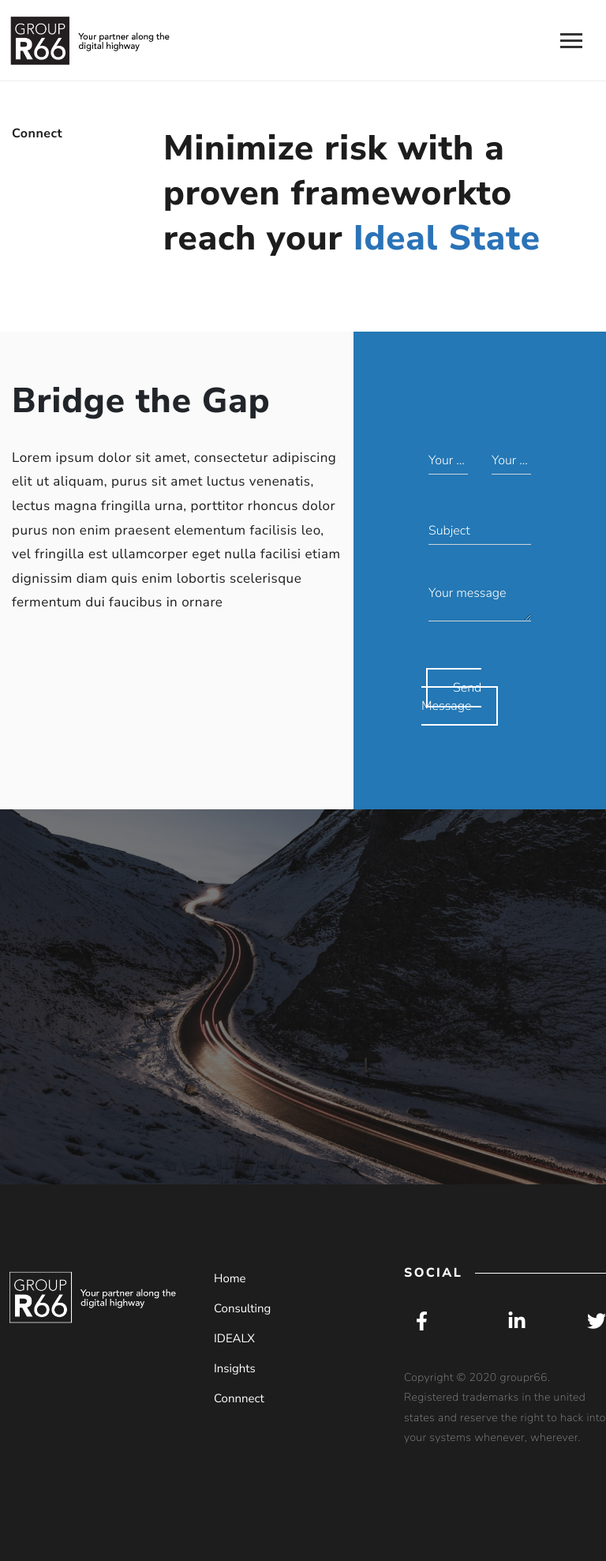
After one commit to acurths/groupr66, a PHP site: page /connect.php in a window 768 px wide. The commit adds this page. Shown: the whole page at 79% size. Run offline with PHP 8.4, Linux system fonts and the light colour scheme; some libraries are stand-ins or nearby versions.

Commit message:
groupr66

```diff
--- /dev/null
+++ b/connect.php
@@ -0,0 +1,149 @@
+<?php
+   /**
+    *
+    *
+    * index.php
+    * @author     Austin Curths
+    * @created    5/15/2020
+    * @copyright  Copyright (c)  groupr66 (https://groupr66.com)
+    *
+    */
+
+   // plug config
+   require_once('includes/config.php');
+
+   // set page vars
+   $page_title = 'Group R66';
+
+   // pull in head
+   require_once('includes/blocks/head.php');
+   // pull in navigation
+   // require_once('includes/blocks/navigation.php');
+
+   ?>
+<body>
+   <!-- Start  Loading Mask-->
+   <div id="mask">
+   </div>
+   <!-- End Loading Mask-->
+   <!-- Header -->
+   <header>
+      <!-- Scroll to top button -->
+      <a href="javascript:" id="return-to-top"><i class="fal fa-chevron-up"></i></a>
+      <!-- Start Navbar-->
+      <div class="header">
+         <div class="header-inner">
+            <a href="index.php" class="logo"><img src="img/logowide.png" alt=""></a>
+            <input class="menu-btn" type="checkbox" id="menu-btn" />
+            <label class="menu-icon" for="menu-btn"><span class="navicon"></span></label>
+            <ul class="menu">
+               <li><a href="consulting.php">Consulting</a></li>
+               <li><a href="ideal-x.php">IDEAL X</a></li>
+               <li><a href="insights.php">Insights</a></li>
+               <li class="active"><a href="connect.php">Connect</a></li>
+               <li class="mailto"><a href="mailto:info@groupr66.com"><i class=" fal fa-envelope"></i></a></li>
+               <div class="social-menu">
+                  <a href="https://www.facebook.com/groupr66/" target="_blank"><i class="fab fa-facebook-f "></i></a>
+                   <a href="https://www.linkedin.com/company/groupr66/" target="_blank"><i class="fab fa-linkedin-in "></i></a>
+                   <a href="https://twitter.com/groupr66" target="_blank"><i class="fab fa-twitter "></i></a>
+               </div>
+            </ul>
+
+         </div>
+      </div>
+      <!-- End Navbar-->
+   </header>
+   <!-- End Header -->
+   <div class="groupr66">
+      <!-- Start Homepage Hero -->
+      <section class="intro">
+         <div class="row">
+            <!-- <div class="col-md-2">
+               <i class="fal fa-paper-plane"></i>
+               </div> -->
+            <div class="col-md-3 ">
+               <h6>Connect</h6>
+            </div>
+            <div class="col-md-9 right">
+               <h2>Minimize risk with a proven framework<br>to reach your <span>Ideal State</span></h2>
+            </div>
+         </div>
+      </section>
+      <section class="half-color-bg">
+         <div class="container-fluid ">
+            <div class="row ">
+               <div class="col-md-7 text-left grey-bg" >
+                  <div class="intro-left-alt">
+                     <h2>Bridge the Gap<span></span>
+                     </h2>
+                     <p>Lorem ipsum dolor sit amet, consectetur adipiscing elit ut aliquam, purus sit amet luctus venenatis, lectus magna fringilla urna, porttitor rhoncus dolor purus non enim praesent elementum facilisis leo, vel fringilla est ullamcorper eget nulla facilisi etiam dignissim diam quis enim lobortis scelerisque fermentum dui faucibus in ornare</p>
+                  </div>
+               </div>
+               <div class="col-md-5 intro-right-alt connect padding-0 ">
+                 <form id="contact-form" name="contact-form" action="mail.php" method="POST">
+
+ 						<!--Grid row-->
+ 						<div class="row">
+
+ 							<!--Grid column-->
+ 							<div class="col-md-6">
+ 								<div class="md-form mb-0">
+ 									<input type="text" id="name" name="name" class="form-control">
+ 									<label for="name" class="">Your name</label>
+ 								</div>
+ 							</div>
+ 							<!--Grid column-->
+
+ 							<!--Grid column-->
+ 							<div class="col-md-6">
+ 								<div class="md-form mb-0">
+ 									<input type="text" id="email" name="email" class="form-control">
+ 									<label for="email" class="">Your email</label>
+ 								</div>
+ 							</div>
+ 							<!--Grid column-->
+
+ 						</div>
+ 						<!--Grid row-->
+
+ 						<!--Grid row-->
+ 						<div class="row">
+ 							<div class="col-md-12">
+ 								<div class="md-form mb-0">
+ 									<input type="text" id="subject" name="subject" class="form-control">
+ 									<label for="subject" class="">Subject</label>
+ 								</div>
+ 							</div>
+ 						</div>
+ 						<!--Grid row-->
+
+ 						<!--Grid row-->
+ 						<div class="row">
+
+ 							<!--Grid column-->
+ 							<div class="col-md-12">
+
+ 								<div class="md-form">
+ 									<textarea type="text" id="message" name="message" rows="2" class="form-control md-textarea"></textarea>
+ 									<label for="message">Your message</label>
+ 								</div>
+
+ 							</div>
+ 						</div>
+ 						<!--Grid row-->
+
+ 					</form>
+          <div class="  form-button">
+						<a class=" form-button btn-primary" onclick="document.getElementById('contact-form').submit();">Send Message</a>
+					</div>
+          <div class="status"></div>
+               </div>
+            </div>
+         </div>
+         <div class="hero insights-bg ">
+         </div>
+      </section>
+
+
+      <?php require_once ('includes/blocks/footer.php'); ?>
+   </div>
--- a/css/navbar.css
+++ b/css/navbar.css
@@ -6,6 +6,10 @@
 .header .menu li.active-green {
   border-bottom: 1px solid #17A132;
   padding-bottom: 36px;
+}
+.social-menu {
+  display: none;
+
 }
 
 
@@ -35,7 +39,7 @@ border-bottom: 1px solid #ffffff30;
 border-bottom: 1px solid #ededed;
 position: absolute;
 width: 100%;
-z-index: 3;
+z-index: 20;
 top: 0;
 }
 .header-inner {
@@ -43,6 +47,7 @@ top: 0;
   margin-left: auto;
   margin-right: auto;
   width: 100%;
+  height: 100px;
 }
 .header .logo {
   display: block;
@@ -75,12 +80,12 @@ top: 0;
   margin: 20px 24px 0 24px;
   text-decoration: none;
 }
-.header li:last-child a {
+.header li.mailto a {
 font-size: 24px;
 margin-top: -3px;
 margin-left: 32px;
 }
-.header.light li:last-child a {
+.header.light li.mailto a {
 font-size: 24px;
 margin-top: -3px;
 margin-left: 32px;
@@ -97,7 +102,7 @@ margin-left: 32px;
   font-size: 2em;
   padding: 10px 20px;
   text-decoration: none;
-  margin-left: -15px;
+margin-left: -18px;
 }
 
 
@@ -115,7 +120,7 @@ margin-left: 32px;
   cursor: pointer;
   display: inline-block;
   float: right;
-  padding: 28px 20px;
+  padding: 50px 30px 28px 20px;;
   position: relative;
   user-select: none;
 }
@@ -123,10 +128,10 @@ margin-left: 32px;
 .header .menu-icon .navicon {
   background: #333;
   display: block;
-  height: 2px;
+  height: 3px;
   position: relative;
   transition: background .2s ease-out;
-  width: 18px;
+  width: 28px;
 }
 
 .header .menu-icon .navicon:before,
@@ -141,11 +146,12 @@ margin-left: 32px;
 }
 
 .header .menu-icon .navicon:before {
-  top: 5px;
+  top: 8px;
+
 }
 
 .header .menu-icon .navicon:after {
-  top: -5px;
+  top: -8px;
 }
 
 /* menu btn */
@@ -155,7 +161,14 @@ margin-left: 32px;
 }
 
 .header .menu-btn:checked ~ .menu {
-  max-height: 240px;
+  max-height: 100vh;
+  background: rgba(255,255,255, 1);
+  height: 100vh;
+  width: 100%;
+  text-align: left;
+  padding-top: 10%;
+  position: absolute;
+  top: 103px;
 }
 
 .header .menu-btn:checked ~ .menu-icon .navicon {
@@ -174,19 +187,22 @@ margin-left: 32px;
 .header .menu-btn:checked ~ .menu-icon:not(.steps) .navicon:after {
   top: 0;
 }
+.social-menu {
+  display: none;
+}
 
 /* 48em = 768px */
 
-@media (min-width: 48em) {
+@media (min-width: 991px) {
   .header li {
     float: left;
-      margin: 20px 24px 0 26px;
   }
   .header li a {
     font-weight: 500;
     letter-spacing: 1px;
     font-size: 13px;
     color: #1d1d1d;
+    display: block;
   }
   .header.light li a {
 
@@ -199,8 +215,70 @@ margin-left: 32px;
     clear: none;
     float: right;
     max-height: none;
+    margin-top: 4px;
+    z-index: 9999;
   }
   .header .menu-icon {
-    display: none;
+    display: none !important;
   }
+
 }
+@media (max-width: 991px) {
+  .social-menu {
+
+    display: block;
+    position: absolute;
+    bottom: 150px;
+    left: 20px;
+  }
+  .social-menu i{
+
+  font-size: 28px;
+  margin-right: 36px;
+  color: #1d1d1d;
+  }
+  .header .menu li.active {
+      border-bottom: 0 solid #fff;
+      padding-bottom: 28px;
+
+  }
+  .header .menu li.active a{
+
+      color: #2478B5;
+  }
+  .header .menu li {
+
+      padding-bottom: 28px;
+  }
+  .header li a {
+
+    font-weight: 800;
+    letter-spacing: 1px;
+    font-size: 28px;
+    color: #1d1d1d;
+  }
+  .header li a:hover {
+
+  color: #2478B5;
+  }
+  .header li.mailto {
+    position: absolute;
+    bottom: 122px;
+    right: 18px;
+  }
+  .header li.mailto i {
+  font-size: 32px !important;
+  }
+  .header {
+
+    position: fixed;
+
+}
+.header .menu {
+
+    transition: none;
+    text-align: left;
+
+}
+
+}
--- a/css/style.css
+++ b/css/style.css
@@ -614,6 +617,11 @@ button.primary:hover {
 	position: absolute;
 	right: 0;
 }
+.intro-right-alt.connect {
+
+	padding: 100px 80px 120px 80px;
+
+}
 
 .intro-right-alt.idealx {
 	width: 100%;
@@ -1168,7 +1184,7 @@ footer {
 }
 
 .footer .social-icons {
-	margin-top: 28px;
+	margin-top: 36px;
 }
 
 .footer a:hover {
@@ -1188,7 +1204,7 @@ footer {
 
 .copyright p {
 	font-size: 14px;
-	margin-top: 52px;
+	margin-top: 44px;
 	color: #fff;
 	opacity: .5;
 	font-weight: 100;
@@ -1201,6 +1217,27 @@ footer {
 
 .footer {
 	background-color: #1d1d1d;
+}
+
+
+.md-form label {
+
+    color: #fff;
+}
+
+.md-form, .modal-dialog.cascading-modal .modal-header .social-buttons {
+    margin-top: 2.5rem;
+}
+.form-button.btn-primary {
+	padding: 12px 32px;
+	border: 2px solid #fff;
+	background: transparent !important;
+
+
+}
+.form-button  {
+		margin-top: 48px;
+		margin-left: 6px;
 }
 
 
@@ -1271,7 +1312,73 @@ footer {
 	.hero,
 	.bottom-banner {
 		padding: 100px 0;
+		height: 600px;
 	}
+	.intro-right-alt p {
+    margin-bottom: 40px;
+    color: #fff;
+    max-width: 100%;
+}
+	.container-fluid {
+
+			padding-right: 0 !important;
+			padding-left: 0 !important;
+
+	}
+	.intro {
+		padding: 160px 0 80px 0;
+
+}
+.intro br {
+display: none;
+
+}
+.intro h6 {
+
+		margin-top: 0;
+		margin-bottom: 48px;
+}
+.intro-right-alt, .intro-right-alt.idealx {
+
+		padding: 60px 16px 60px 16px;
+		overflow: hidden;
+
+
+		position: relative;
+
+}
+.intro-right-alt i {
+
+	display: none;
+
+}
+.r66-white-bg-alt {
+		background: #fff;
+		padding: 30px ;
+		margin-top: 0px;
+
+}
+.three-col, .insights .three-col {
+		padding: 30px;
+}
+.pb-100 {
+		padding-bottom:40px;
+}
+.bottom-banner i , .blog-banner i {
+
+		margin-bottom: 48px;
+}
+.homepage-hero, .hero, .bottom-banner {
+		padding: 80px 0;
+}
+.blog-banner{
+		padding: 80px 0 40px 0;
+}
+.intro-left-alt, .intro-left-alt.idealx {
+
+		padding: 60px 0 60px 0;
+
+}
 }
 
 
--- a/includes/blocks/contact-banner.php
+++ b/includes/blocks/contact-banner.php
@@ -27,8 +27,8 @@
           <a href="mailto:info@groupr66.com">
             <h6>info@groupr66.com</h6>
           </a>
-          <a href="tel:18885960477">
-            <h6>888.596.0477</h6>
+          <a href="tel:9044146028">
+            <h6>904.414-6028</h6>
           </a>
       </div>
     </div>
--- a/includes/blocks/footer.php
+++ b/includes/blocks/footer.php
@@ -31,14 +31,15 @@
          <div class="col-md-4 padding-0 social">
             <h5>Social<span></span></h5>
             <div class="row padding-0 social-icons">
-               <div class="col text-left padding-0">
-                  <a href=""><i class="fab fa-linkedin-in "></i></a>
+              <div class="col text-left">
+                 <a href="https://www.facebook.com/groupr66/" target="_blank"><i class="fab fa-facebook-f "></i></a>
+              </div>
+               <div class="col text-center padding-0">
+                  <a href="https://www.linkedin.com/company/groupr66/" target="_blank"><i class="fab fa-linkedin-in "></i></a>
                </div>
-               <div class="col text-center">
-                  <a href=""><i class="fab fa-facebook-f "></i></a>
-               </div>
+
                <div class="col text-right padding-0">
-                  <a href=""><i class="fab fa-twitter "></i></a>
+                  <a href="https://twitter.com/groupr66" target="_blank"><i class="fab fa-twitter "></i></a>
                </div>
                <div class="copyright">
                   <p>Copyright © 2020 groupr66. Registered trademarks in the united states and reserve the right to hack into your systems whenever, wherever.</p>
--- a/js/main.js
+++ b/js/main.js
@@ -6,6 +6,12 @@ $(document).ready(function(){
 // $('body').fadeIn(500);
 
 new WOW().init();
+
+if ($('.wow').hasClass('animated')) {
+            $(this).removeClass('animated');
+            $(this).removeAttr('style');
+            new WOW().init();
+}
 
 
 
```
Also changed, not shown: other parts of css/style.css (+29 -14 lines), consulting.php (+11 -1 lines), ideal-x.php (+9 -3 lines), index.php (+8 -2 lines), insights.php (+7 -19 lines).
